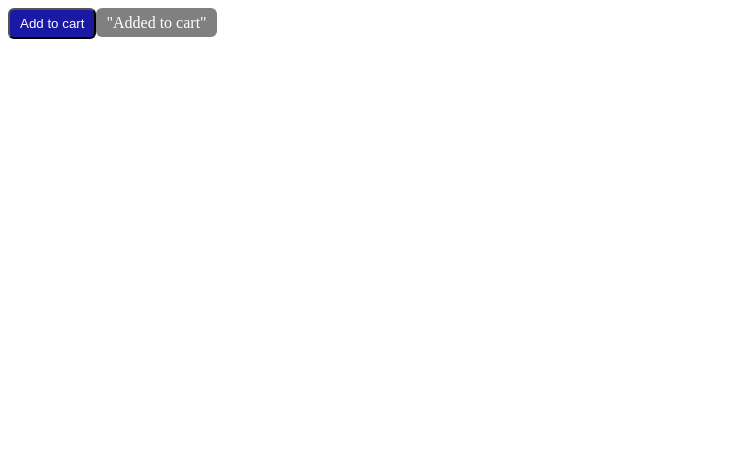
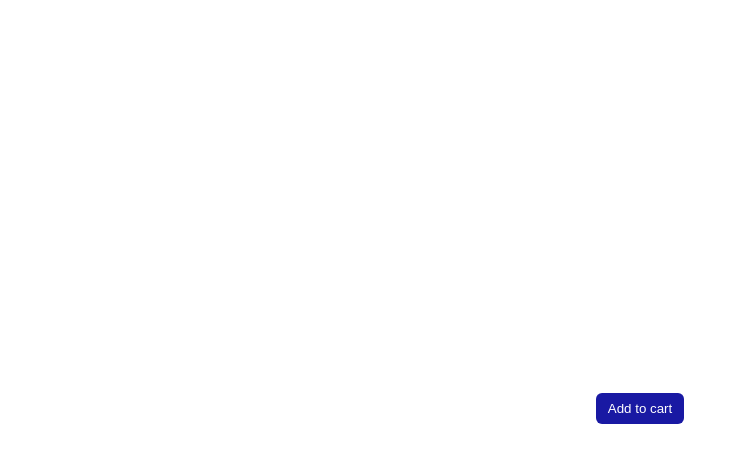
Before and after one commit to SagarMainali/toggle_message, a React (Vite) app: page / in a window 1280 px wide. Shown: the top 462 px of the page, without its empty margins (0-739 px from the left). Built offline with nearby package versions, Linux system fonts and the light colour scheme.

Commit message:
template ready for logic build

```diff
--- a/src/App.jsx
+++ b/src/App.jsx
@@ -1,11 +1,15 @@
-import React from 'react'
+import React, { useState } from 'react'
 import './style.css'
 
 function App() {
+     const [messages, setMessages] = useState([])
+     function add() {
+
+     }
      return (
-          <div>
-               <button>Add to cart</button>
-               <span>"Added to cart"</span>
+          <div className='app'>
+               <button onClick={add}>Add to cart</button>
+               {messages.map(message => <span>"Added to cart"</span>)}
           </div>
      )
 }
--- a/src/style.css
+++ b/src/style.css
@@ -1,13 +1,23 @@
+.app {
+     height: 100vh;
+     display: flex;
+     flex-direction: column;
+     justify-content: center;
+     align-items: center;
+     gap: 20px;
+}
+
 button {
-     padding: 6px 10px;
+     padding: 8px 12px;
      background-color: rgb(25, 25, 163);
      color: white;
      border-radius: 6px;
+     border: 0;
 }
 
 span {
-     padding: 6px 10px;
-     background-color: gray;
+     padding: 8px 12px;
+     background-color: rgb(78, 76, 76);
      border-radius: 6px;
      color: white;
 }
```
